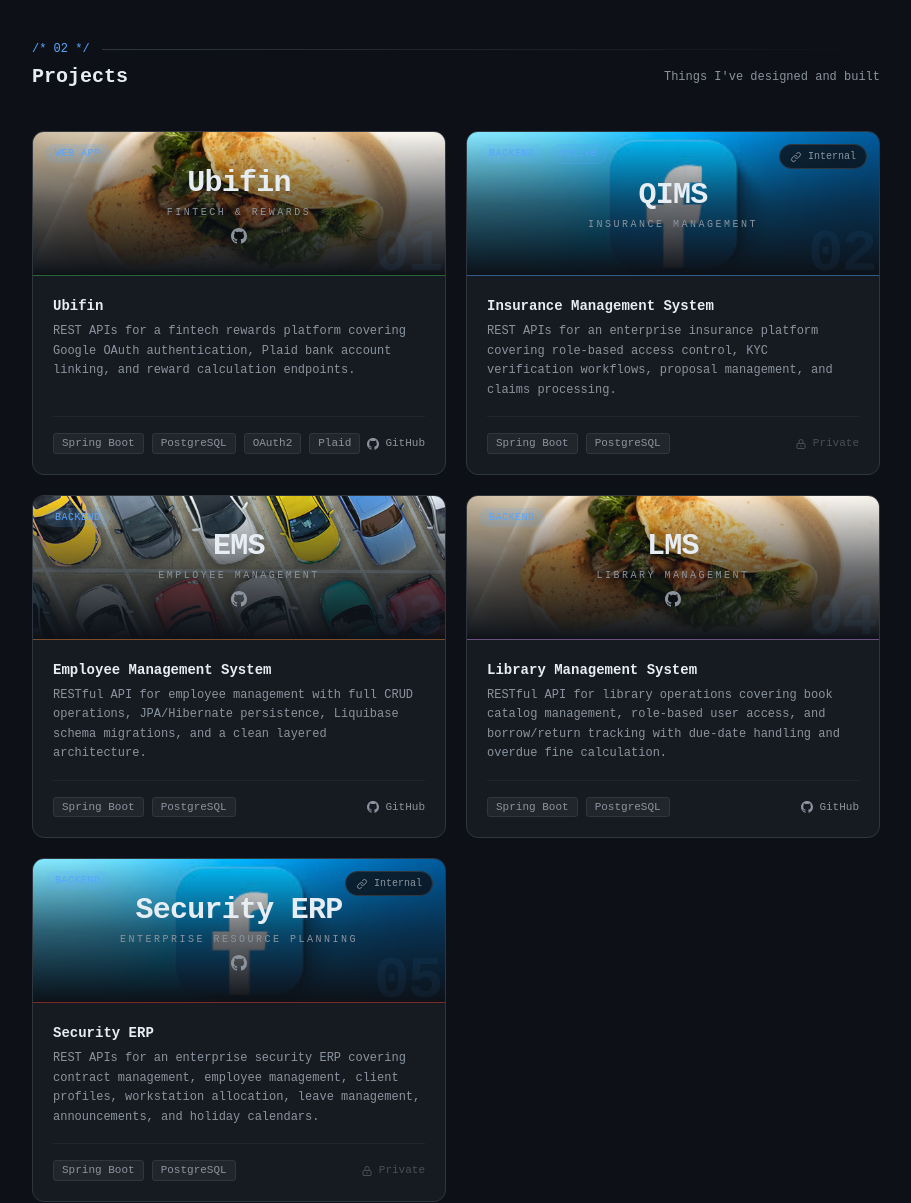
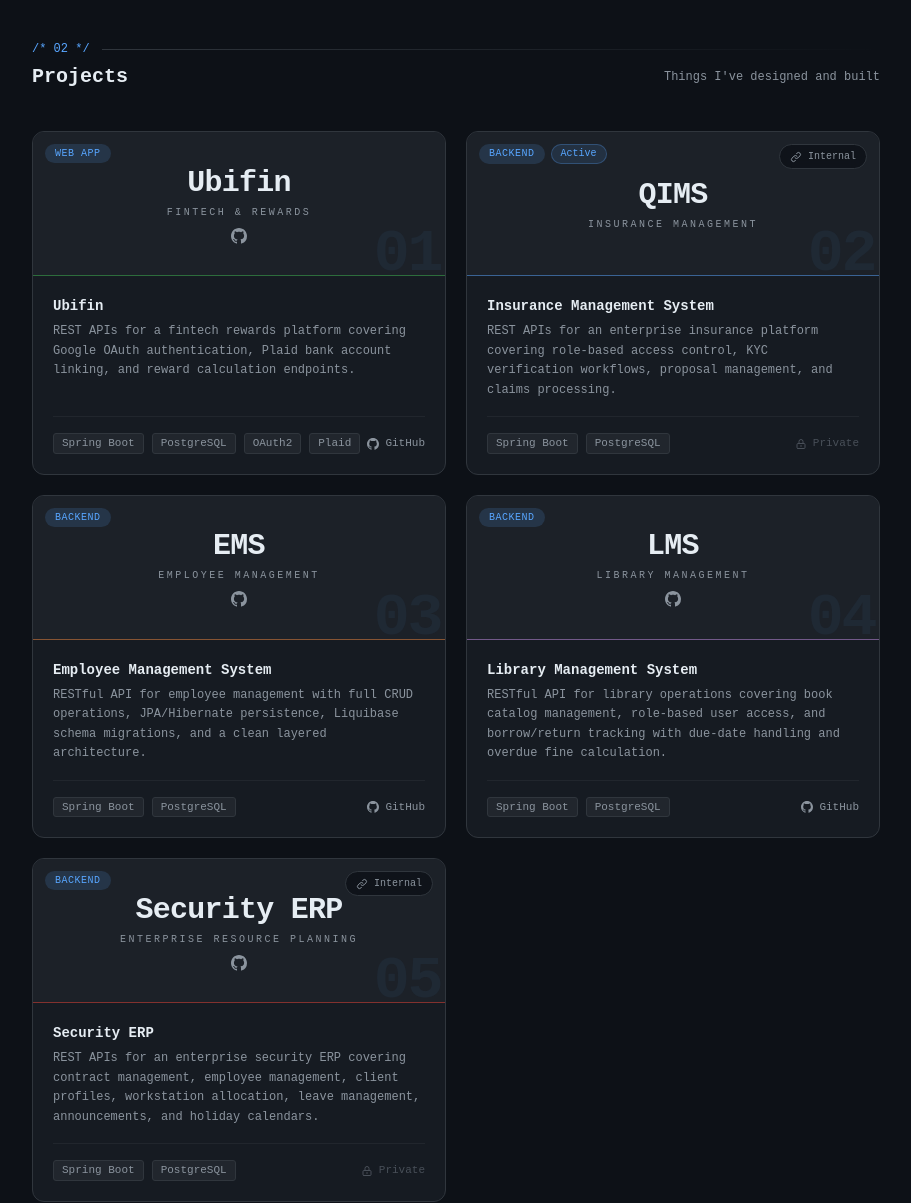
Before and after one commit to ohamshakya/Personal-Website, a website built with Vite: page docs/index.html in a window 1280 px wide. Shown: the part 680-1883 px from the top of the page, without its empty margins (184-1095 px from the left). Built offline with nearby package versions, Linux system fonts and the light colour scheme.

Commit message:
Remove project images from card headers

```diff
--- a/docs/index.html
+++ b/docs/index.html
@@ -229,7 +229,7 @@
       box-shadow: 0 0 20px -4px rgba(88,166,255,0.2);
     }
   </style>
-  <link rel="stylesheet" crossorigin href="./assets/style-Ds-piVzj.css">
+  <link rel="stylesheet" crossorigin href="./assets/style-CUHNiaEy.css">
 </head>
 <body class="bg-[#0d1117] text-[#e6edf3] antialiased">
 
@@ -322,8 +322,7 @@
         <div class="proj-card proj-accent-emerald group bg-[#161b22] rounded-xl border border-[#30363d] overflow-hidden flex flex-col">
           <div class="flex flex-col flex-1">
           <div class="relative h-36 overflow-hidden">
-            <img src="./assets/projectimage_one-vod9pusF.jpeg" alt="Ubifin" class="absolute inset-0 w-full h-full object-cover">
-            <div class="absolute inset-0 bg-gradient-to-t from-[#0d1117] via-[#0d1117]/60 to-transparent"></div>
+            <div class="absolute inset-0 bg-[#1c2128]"></div>
             <div class="relative z-10 h-full flex flex-col items-center justify-center">
               <span class="text-3xl font-extrabold tracking-tight text-[#e6edf3]">Ubifin</span>
               <span class="mt-1 text-[10px] uppercase tracking-[0.25em] text-[#8b949e]">Fintech & Rewards</span>
@@ -361,8 +360,7 @@
         <div class="proj-card proj-accent-blue group bg-[#161b22] rounded-xl border border-[#30363d] overflow-hidden flex flex-col">
           <div class="flex flex-col flex-1">
           <div class="relative h-36 overflow-hidden">
-            <img src="./assets/facebook-project-CJ_uzleT.jpg" alt="QIMS" class="absolute inset-0 w-full h-full object-cover">
-            <div class="absolute inset-0 bg-gradient-to-t from-[#0d1117] via-[#0d1117]/60 to-transparent"></div>
+            <div class="absolute inset-0 bg-[#1c2128]"></div>
             <div class="relative z-10 h-full flex flex-col items-center justify-center">
               <span class="text-3xl font-extrabold tracking-tight text-[#e6edf3]">QIMS</span>
               <span class="mt-1 text-[10px] uppercase tracking-[0.25em] text-[#8b949e]">Insurance Management</span>
@@ -402,8 +400,7 @@
         <div class="proj-card proj-accent-orange group bg-[#161b22] rounded-xl border border-[#30363d] overflow-hidden flex flex-col">
           <div class="flex flex-col flex-1">
           <div class="relative h-36 overflow-hidden">
-            <img src="./assets/image-two-BsvbpVAj.jpg" alt="EMS" class="absolute inset-0 w-full h-full object-cover">
-            <div class="absolute inset-0 bg-gradient-to-t from-[#0d1117] via-[#0d1117]/60 to-transparent"></div>
+            <div class="absolute inset-0 bg-[#1c2128]"></div>
             <div class="relative z-10 h-full flex flex-col items-center justify-center">
               <span class="text-3xl font-extrabold tracking-tight text-[#e6edf3]">EMS</span>
               <span class="mt-1 text-[10px] uppercase tracking-[0.25em] text-[#8b949e]">Employee Management</span>
@@ -439,8 +436,7 @@
         <div class="proj-card proj-accent-purple group bg-[#161b22] rounded-xl border border-[#30363d] overflow-hidden flex flex-col">
           <div class="flex flex-col flex-1">
           <div class="relative h-36 overflow-hidden">
-            <img src="./assets/projectimage_one-vod9pusF.jpeg" alt="LMS" class="absolute inset-0 w-full h-full object-cover">
-            <div class="absolute inset-0 bg-gradient-to-t from-[#0d1117] via-[#0d1117]/60 to-transparent"></div>
+            <div class="absolute inset-0 bg-[#1c2128]"></div>
             <div class="relative z-10 h-full flex flex-col items-center justify-center">
               <span class="text-3xl font-extrabold tracking-tight text-[#e6edf3]">LMS</span>
               <span class="mt-1 text-[10px] uppercase tracking-[0.25em] text-[#8b949e]">Library Management</span>
@@ -476,8 +472,7 @@
         <div class="proj-card proj-accent-red group bg-[#161b22] rounded-xl border border-[#30363d] overflow-hidden flex flex-col">
           <div class="flex flex-col flex-1">
           <div class="relative h-36 overflow-hidden">
-            <img src="./assets/facebook-project-CJ_uzleT.jpg" alt="Security ERP" class="absolute inset-0 w-full h-full object-cover">
-            <div class="absolute inset-0 bg-gradient-to-t from-[#0d1117] via-[#0d1117]/60 to-transparent"></div>
+            <div class="absolute inset-0 bg-[#1c2128]"></div>
             <div class="relative z-10 h-full flex flex-col items-center justify-center">
               <span class="text-3xl font-extrabold tracking-tight text-[#e6edf3]">Security ERP</span>
               <span class="mt-1 text-[10px] uppercase tracking-[0.25em] text-[#8b949e]">Enterprise Resource Planning</span>
```
Also changed, not shown: docs/resume.html (+1 -1 lines), index.html (+5 -10 lines), docs/assets/facebook-project-CJ_uzleT.jpg (deleted), docs/assets/image-two-BsvbpVAj.jpg (deleted), docs/assets/projectimage_one-vod9pusF.jpeg (deleted), docs/assets/style-CUHNiaEy.css (added), docs/assets/style-Ds-piVzj.css (deleted).
